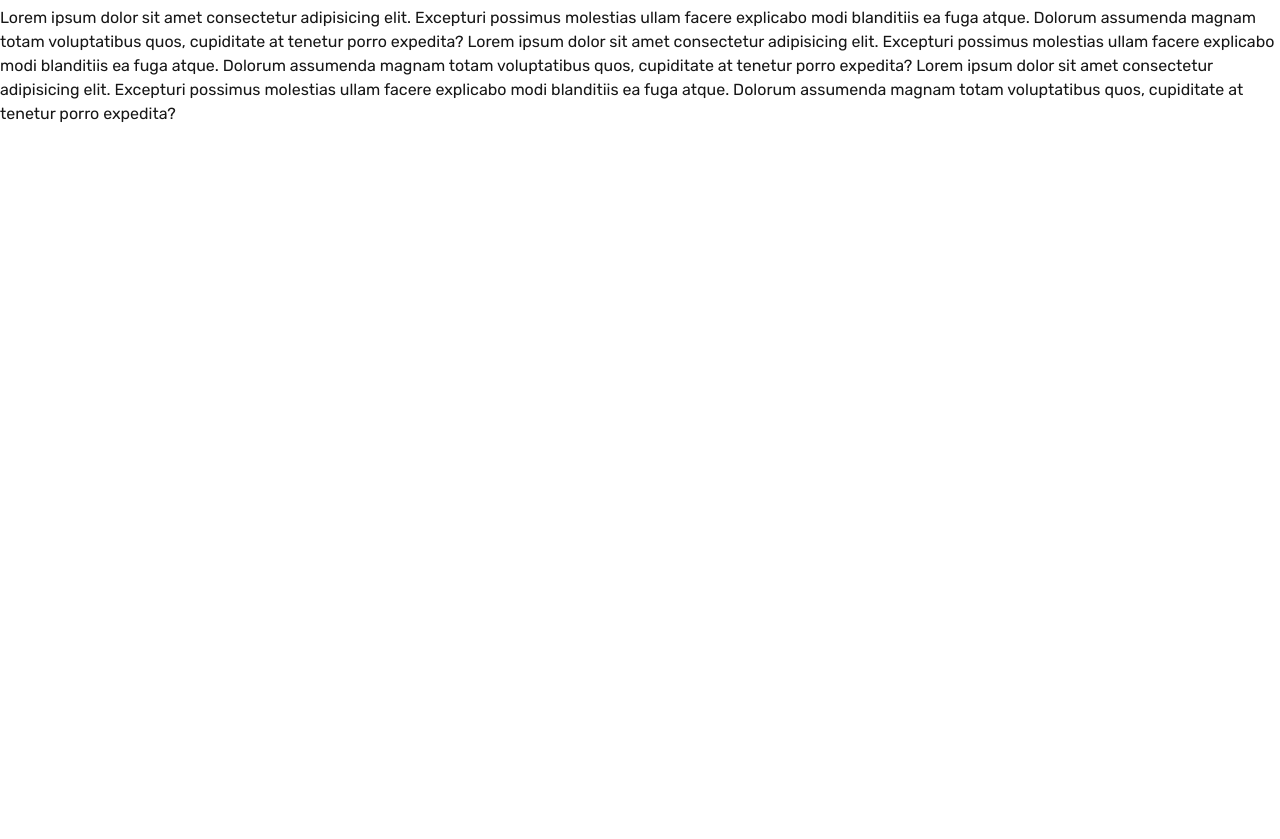
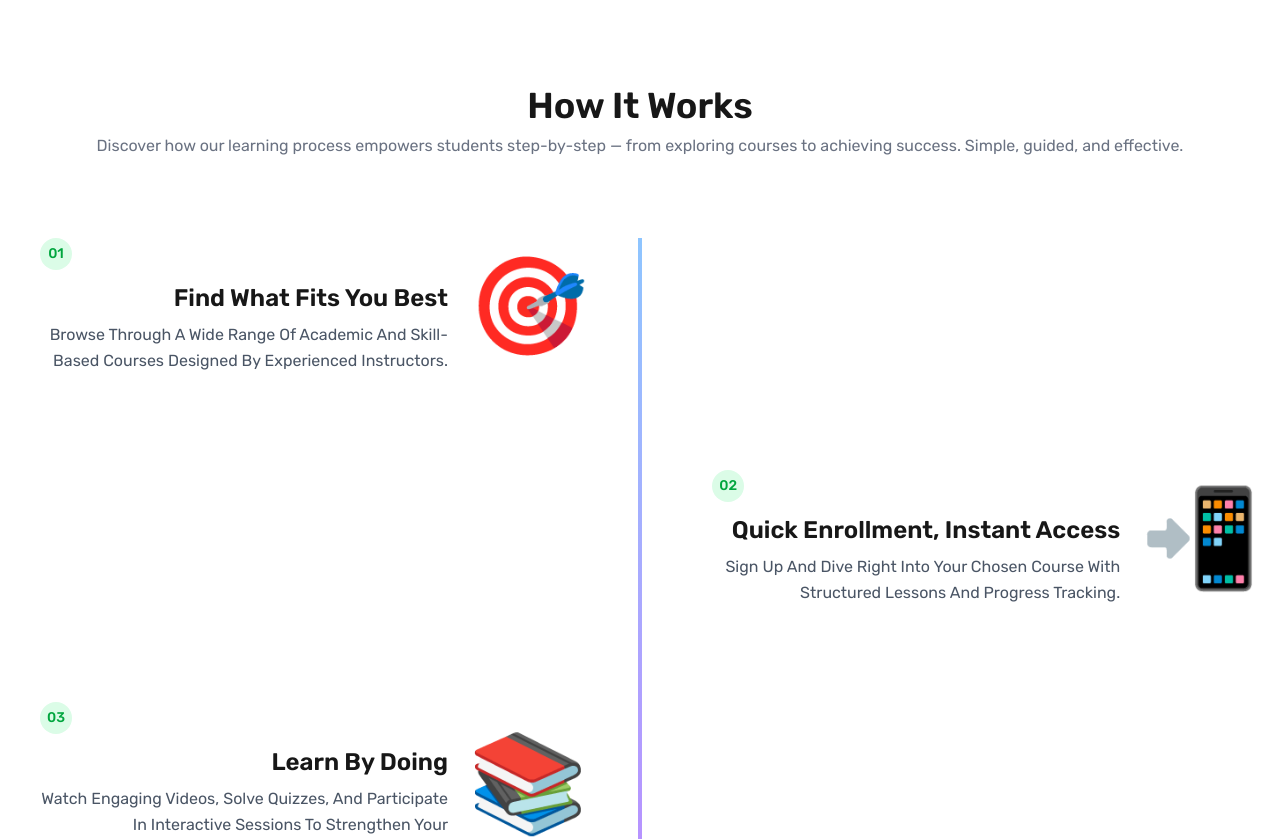
Before and after one commit to nimurr/CR-Management-project, a Next.js app: page / in a window 1280 px wide. Shown: the part 2280-3119 px from the top of the page. Before the commit the page ends 2406 px from the top, so only its background shows below. Built offline with nearby package versions, Linux system fonts and the light colour scheme.

Commit message:
`Refactor HowItWorks component and add it to the main page`

```diff
--- a/src/Components/Landing/HomePage/HowItWorks.js
+++ b/src/Components/Landing/HomePage/HowItWorks.js
@@ -1,11 +1,86 @@
-import React from 'react';
+import React from "react";
+
+const steps = [
+    {
+        id: "01",
+        title: "Find What Fits You Best",
+        description:
+            "Browse Through A Wide Range Of Academic And Skill-Based Courses Designed By Experienced Instructors.",
+        img: "🎯",
+        align: "right",
+    },
+    {
+        id: "02",
+        title: "Quick Enrollment, Instant Access",
+        description:
+            "Sign Up And Dive Right Into Your Chosen Course With Structured Lessons And Progress Tracking.",
+        img: "📲",
+        align: "left",
+    },
+    {
+        id: "03",
+        title: "Learn By Doing",
+        description:
+            "Watch Engaging Videos, Solve Quizzes, And Participate In Interactive Sessions To Strengthen Your Understanding.",
+        img: "📚",
+        align: "right",
+    },
+    {
+        id: "04",
+        title: "Celebrate your success",
+        description:
+            "Earn an official YOUR CR Certificate upon completion and add value to your career or academic profile.",
+        img: "🏆",
+        align: "left",
+    },
+];
 
 const HowItWorks = () => {
     return (
-        <div>
+        <div className="container mt-16 md:px-0 px-5 py-10 md:py-20 mx-auto">
 
+            {/* Background striped lines */}
+            {/* <div className="absolute inset-0 bg-[repeating-linear-gradient(90deg,#f6f6f6_0_80px,#ffffff_80px_140px)] -z-10"></div> */}
+
+            <h2 className="text-center text-4xl font-semibold mb-2">
+                How It Works
+            </h2>
+            <p className="mb-20 text-center text-gray-500">Discover how our learning process empowers students step-by-step — from exploring courses to achieving success. Simple, guided, and effective.</p>
+
+            <div className="relative ">
+
+                {/* Timeline Line */}
+                <div className="absolute lg:block hidden left-1/2 top-0 h-full w-1 bg-gradient-to-b from-blue-300 to-purple-400 transform -translate-x-1/2"></div>
+
+                {steps.map((step, index) => (
+                    <div
+                        key={index}
+                        className={`flex items-center mb-24 ${step.align === "right"
+                            ? "justify-start"
+                            : "justify-end"
+                            }`}
+                    >
+                        {/* Content Card */}
+                        <div
+                            className={`lg:max-w-md ${step.align === "lg:right" ? "text-left lg:pr-10" : "text-right lg:pl-10"
+                                }`}
+                        >
+                            <span className="text-sm bg-green-100 text-green-600  h-8 w-8 rounded-full flex items-center justify-center font-medium">
+                                {step.id}
+                            </span>
+                            <h3 className="text-2xl font-semibold mt-3">{step.title}</h3>
+                            <p className="text-gray-600 mt-2 leading-relaxed">
+                                {step.description}
+                            </p>
+                        </div>
+
+                        {/* Icon */}
+                        <div className="text-5xl lg:text-8xl lg:mx-5">{step.img}</div>
+                    </div>
+                ))}
+            </div>
         </div>
     );
-}
+};
 
 export default HowItWorks;
--- a/src/app/(main)/page.js
+++ b/src/app/(main)/page.js
@@ -1,5 +1,6 @@
 import FeaturedEvents from '@/Components/Landing/HomePage/FeaturedEvents';
 import Hero from '@/Components/Landing/HomePage/Hero';
+import HowItWorks from '@/Components/Landing/HomePage/HowItWorks';
 import KeyFeatures from '@/Components/Landing/HomePage/KeyFeatures';
 import React from 'react';
 
@@ -9,6 +10,7 @@ const Page = () => {
             <Hero />
             <KeyFeatures />
             <FeaturedEvents />
+            <HowItWorks />
         </div>
     );
 }
```
